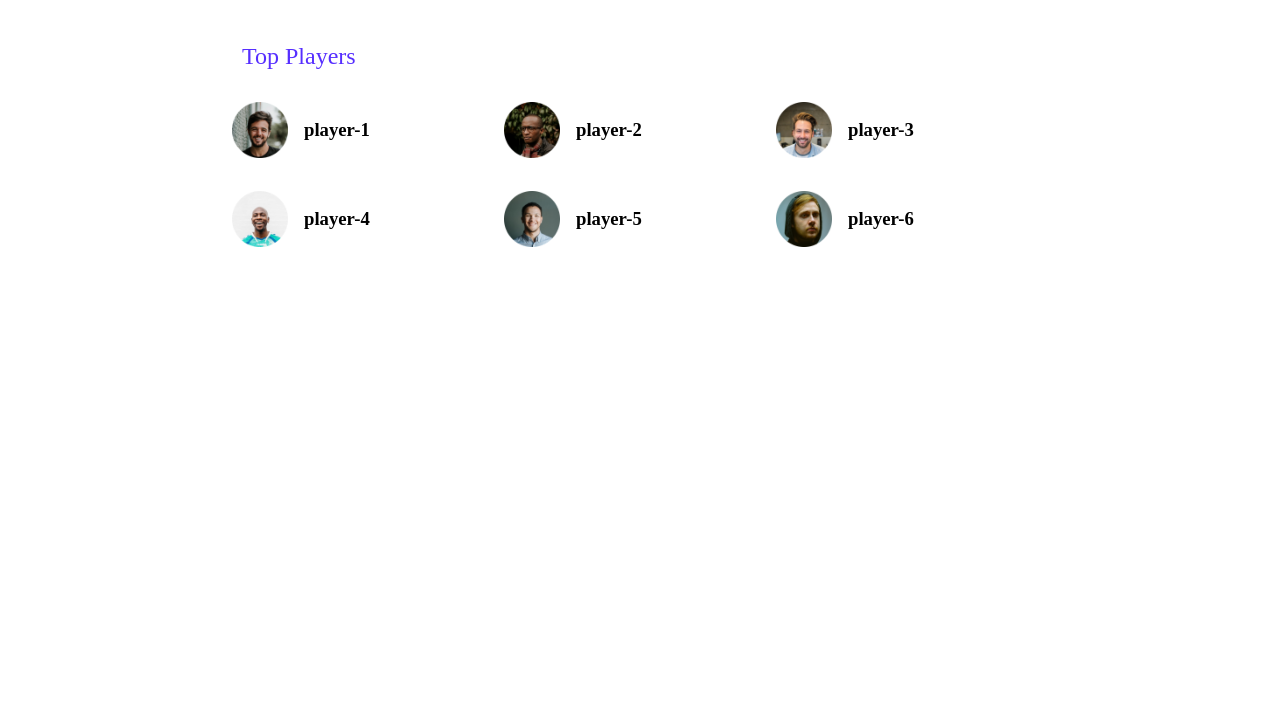
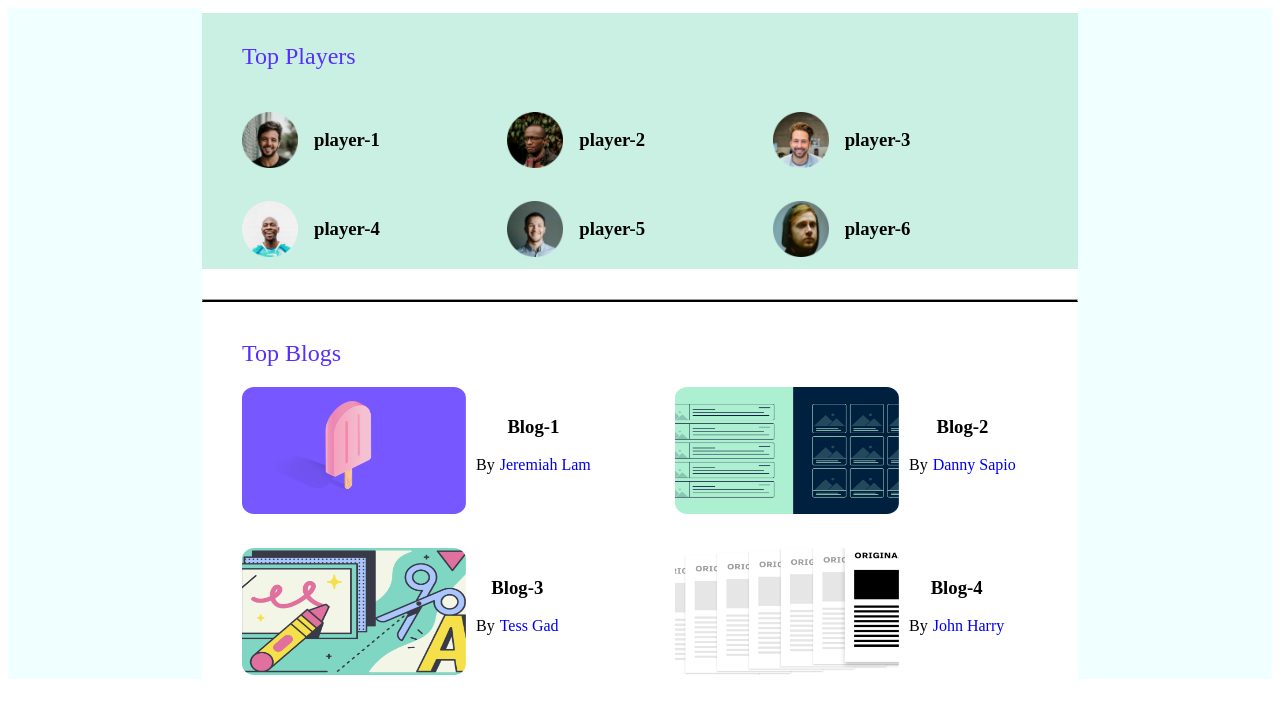
Before and after one commit to FarhanFardid/Web-practice-responsive-landingpage, a plain HTML site: page index.html in a window 1280 px wide. Drawn offline with Linux system fonts and the light colour scheme.

Commit message:
blogs added

```diff
--- a/index.html
+++ b/index.html
@@ -13,7 +13,7 @@
     <main>
     <section class="banner">
         <div class="top_players container">
-            <h2>Top Players</h2>
+            <h2 class="container_title">Top Players</h2>
 
         <div class="players">
 
@@ -41,8 +41,55 @@
                 <img src="images/players/player-6.png" alt="p6">
                 <h3 class="player-name">player-6</h3>
             </div>
+         </div>
         </div>
-    </div>
+        <hr>
+        <div class="container">
+            <h2  class="container_title" >Top Blogs</h2>
+            <div class="blogs">
+                <div class="blog">
+                    <div class="blog-img">
+                        <img src="images/blogs/blog-1.png" alt="b1">
+                    </div>
+                  <div class="blog-content">
+                    <h3>Blog-1</h3>
+                    <p>By<a class="author" href="#">Jeremiah Lam</a></p>
+                  </div>
+                </div>
+
+                <div class="blog">
+                    <div class="blog-img">
+                        <img src="images/blogs/blog-2.png" alt="b2">
+                    </div>
+                  <div class="blog-content">
+
+                    <h3>Blog-2</h3>
+                    <p>By<a class="author" href="#">Danny Sapio</a></p>
+                  </div>
+
+                </div>
+                <div class="blog">
+                    <div class="blog-img">
+                        <img src="images/blogs/blog-3.png" alt="b3">
+                    </div>
+                  <div class="blog-content">
+                    <h3>Blog-3</h3>
+                    <p>By<a class="author" href="#">Tess Gad</a></p>
+                  </div>
+                </div>
+                <div class="blog">
+                    <div class="blog-img">
+
+                        <img src="images/blogs/blog-4.png" alt="b4">
+                    </div>
+                  <div class="blog-content">
+                    <h3>Blog-4</h3>
+                    <p>By<a class="author" href="#">John Harry</a></p>
+
+
+                </div>
+                 </div>
+            </div>
     </section>
 </main>
 </body>
--- a/styles/style.css
+++ b/styles/style.css
@@ -3,12 +3,18 @@
 main{
     display: flex;
     justify-content: center;
+    background-color: azure;
+}
+.banner{
+    background-color: white;
 }
 .container{
     width:876px;
 }
-
-.top_players h2{
+.top_players{
+    background-color: rgb(201, 240, 227);
+}
+.container_title{
     padding-top: 30px;
     padding-left: 40px;
     color: #562EFF;
@@ -22,6 +28,7 @@ main{
     grid-template-columns: repeat(3, 1fr);
     grid-row-gap: 30px;
     margin: 30px;
+    padding: 10px;
 }
 .player{
     display: flex;
@@ -36,3 +43,30 @@ main{
     width: 56px;
 
 }
+
+hr{
+    border-bottom: 2px solid black;
+}
+.blog img{
+    height: 127px;
+    width: 224px;
+
+}
+.blogs{
+    display:grid;
+    grid-template-columns: repeat(2, 1fr);
+    grid-gap: 30px;
+    padding-left: 40px;
+}
+.blog{
+    display:flex ;
+}
+.blog-content{
+    padding: 10px;
+    text-align: center;
+}
+
+.author{
+    padding-left: 5px;
+    text-decoration: none;
+}
```
